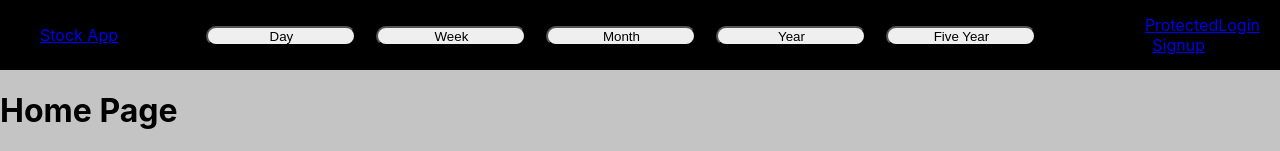
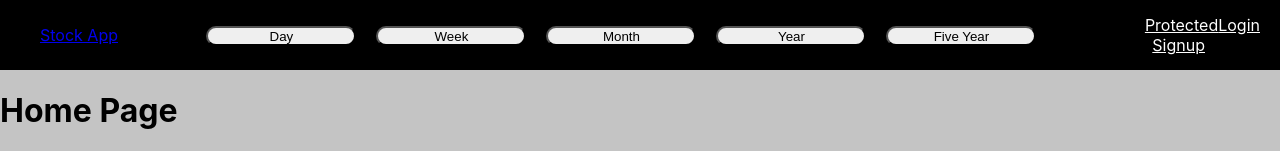
Before and after one commit to team-hack/stockapp, a React (Create React App) app: page / in a window 1280 px wide. Shown: the top 151 px of the page. Built offline with nearby package versions, Linux system fonts and the light colour scheme; no server answers.

Commit message:
Add link to sign out user

```diff
--- a/src/components/Header/Header.tsx
+++ b/src/components/Header/Header.tsx
@@ -1,6 +1,7 @@
 import React from "react";
-import { Link } from "react-router-dom";
+import { Link, Redirect } from "react-router-dom";
 import { HeaderMain, RoundedButton } from "./HeaderStyled";
+import { useAuth } from "../../context/AuthProvider";
 
 import "./header.styles.css";
 
@@ -8,7 +9,7 @@ import "./header.styles.css";
 
 // }
 
-const Header = (): JSX.Element => {
+const Header = () => {
   const data = [
     { id: 1, title: "Day" },
     { id: 2, title: "Week" },
@@ -16,6 +17,30 @@ const Header = (): JSX.Element => {
     { id: 4, title: "Year" },
     { id: 5, title: "Five Year" },
   ];
+
+  const auth = useAuth();
+
+  const logoutUser = () => {
+    auth.logout();
+  }
+
+  const generateNavLinks = () => {
+    if (auth.user?.authenticated)  {
+      return (<a onClick={logoutUser}>Sign out</a>)
+    }
+
+    return (
+      <>
+        <Link className="login" to="/login">
+        Login
+        </Link>
+        <Link className="signup" to="/">
+        Signup
+        </Link>
+      </>
+    );
+  };
+
   return (
     <HeaderMain dark={true}>
       <div className="left">
@@ -32,12 +57,7 @@ const Header = (): JSX.Element => {
         <Link to="/protected">
           Protected
         </Link>
-        <Link className="login" to="/login">
-          Login
-        </Link>
-        <Link className="signup" to="/signup">
-          Signup
-        </Link>
+        {generateNavLinks()}
       </div>
     </HeaderMain>
   );
--- a/src/components/Header/header.styles.css
+++ b/src/components/Header/header.styles.css
@@ -19,3 +19,16 @@
 .signup {
   margin-right: 40px;
 }
+
+.right > a {
+  color: white;
+  text-decoration: underline;
+}
+
+.right > a:visited{
+  color: white;
+}
+
+.right > a:hover{
+  cursor: pointer;
+}
```
